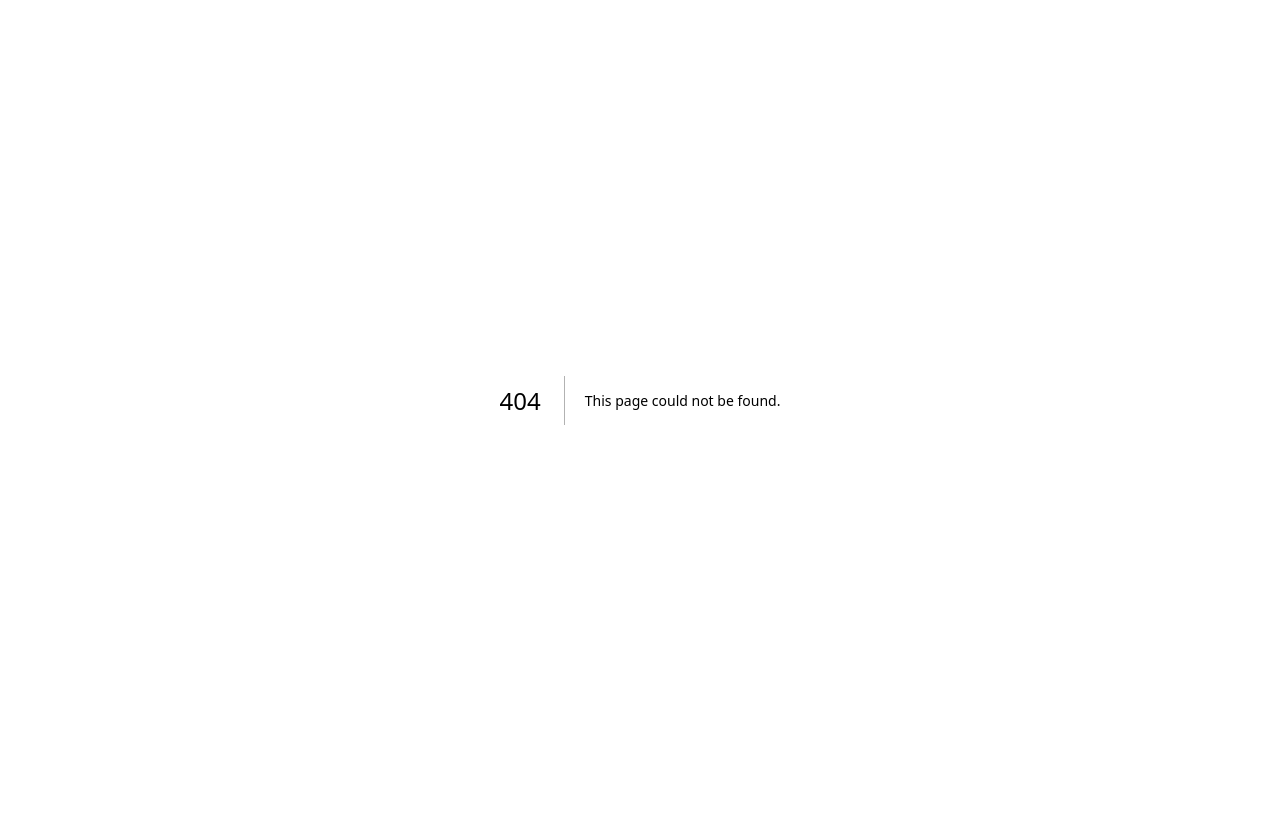
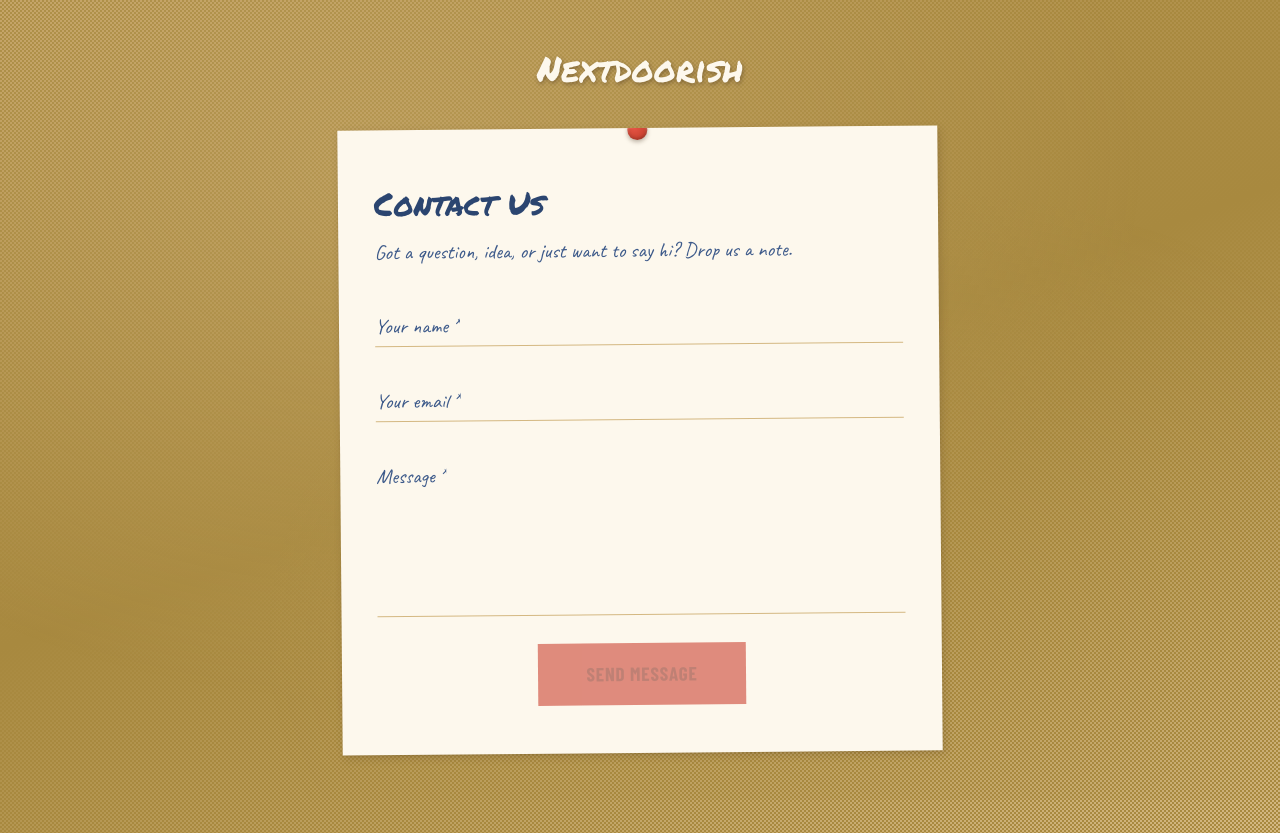
Before and after one commit to AmitKulkarni23/knowthyneighbor, a Next.js app in the folder frontend/: page /contact in a window 1280 px wide. Before the commit this address had no page. Before the commit the page ends 800 px from the top, so only its background shows below. Built offline with nearby package versions, Linux system fonts and the light colour scheme.

Commit message:
Add Contact Us page and Edge Function. Uses Resend to forward visitor messages to the app owner's email.

```diff
--- /dev/null
+++ b/frontend/src/app/contact/page.tsx
@@ -0,0 +1,152 @@
+'use client';
+
+import { useState } from 'react';
+import { useRouter } from 'next/navigation';
+import Box from '@mui/material/Box';
+import Card from '@mui/material/Card';
+import Typography from '@mui/material/Typography';
+import TextField from '@mui/material/TextField';
+import Button from '@mui/material/Button';
+import Alert from '@mui/material/Alert';
+import { boardBgSx, paperCardSx, pinRedSx, ctaButtonSx } from '@/styles/board';
+import { createSupabaseClient } from '@/config/supabase';
+
+export default function ContactPage() {
+  const router = useRouter();
+  const [name, setName] = useState('');
+  const [email, setEmail] = useState('');
+  const [message, setMessage] = useState('');
+  const [sending, setSending] = useState(false);
+  const [result, setResult] = useState<{ type: 'success' | 'error'; text: string } | null>(null);
+
+  const canSubmit = name.trim() && email.trim() && message.trim() && !sending;
+
+  const handleSubmit = async (e: React.FormEvent) => {
+    e.preventDefault();
+    if (!canSubmit) return;
+
+    setSending(true);
+    setResult(null);
+
+    try {
+      const supabase = createSupabaseClient();
+      const { data, error } = await supabase.functions.invoke('contact-us', {
+        body: { name: name.trim(), email: email.trim(), message: message.trim() },
+      });
+
+      if (error) throw error;
+      if (data?.error) throw new Error(data.error);
+
+      setResult({ type: 'success', text: 'Message sent! We\'ll get back to you soon.' });
+      setName('');
+      setEmail('');
+      setMessage('');
+    } catch (err) {
+      const msg = err instanceof Error ? err.message : 'Failed to send message. Please try again.';
+      setResult({ type: 'error', text: msg });
+    } finally {
+      setSending(false);
+    }
+  };
+
+  return (
+    <Box sx={{ ...boardBgSx as object, px: 2, py: 5, pb: 10 }}>
+      <Box sx={{ maxWidth: 600, mx: 'auto', position: 'relative', zIndex: 1 }}>
+        <Typography
+          onClick={() => router.push('/')}
+          sx={{
+            fontFamily: 'var(--font-marker), cursive',
+            fontSize: 'clamp(1.6rem, 4vw, 2.2rem)',
+            color: 'var(--paper)',
+            textShadow: '1px 2px 4px rgba(60, 40, 20, 0.4)',
+            mb: 4,
+            cursor: 'pointer',
+            textAlign: 'center',
+          }}
+        >
+          Nextdoorish
+        </Typography>
+
+        <Card
+          sx={{
+            ...paperCardSx as object,
+            p: { xs: '36px 24px', md: '48px 36px' },
+            transform: 'rotate(-0.5deg)',
+          }}
+        >
+          <Box sx={pinRedSx} />
+
+          <Typography
+            sx={{
+              fontFamily: 'var(--font-marker), cursive',
+              fontSize: 'clamp(1.5rem, 3.5vw, 2rem)',
+              color: 'var(--ink-blue)',
+              mb: 1,
+            }}
+          >
+            Contact Us
+          </Typography>
+          <Typography
+            sx={{
+              fontFamily: 'var(--font-handwriting), cursive',
+              fontSize: '1.3rem',
+              color: 'var(--ink-blue-light)',
+              mb: 3,
+              lineHeight: 1.5,
+            }}
+          >
+            Got a question, idea, or just want to say hi? Drop us a note.
+          </Typography>
+
+          {result && (
+            <Alert severity={result.type} sx={{ mb: 3, borderRadius: 0 }}>
+              {result.text}
+            </Alert>
+          )}
+
+          <Box component="form" onSubmit={handleSubmit} sx={{ display: 'flex', flexDirection: 'column', gap: 2.5 }}>
+            <TextField
+              label="Your name"
+              value={name}
+              onChange={(e) => setName(e.target.value)}
+              required
+              slotProps={{ htmlInput: { maxLength: 100 } }}
+              fullWidth
+            />
+            <TextField
+              label="Your email"
+              type="email"
+              value={email}
+              onChange={(e) => setEmail(e.target.value)}
+              required
+              slotProps={{ htmlInput: { maxLength: 254 } }}
+              fullWidth
+            />
+            <TextField
+              label="Message"
+              value={message}
+              onChange={(e) => setMessage(e.target.value)}
+              required
+              multiline
+              rows={5}
+              slotProps={{ htmlInput: { maxLength: 2000 } }}
+              fullWidth
+            />
+            <Box sx={{ textAlign: 'center', pt: 1 }}>
+              <Button
+                type="submit"
+                disabled={!canSubmit}
+                sx={{
+                  ...ctaButtonSx as object,
+                  opacity: canSubmit ? 1 : 0.6,
+                }}
+              >
+                {sending ? 'Sending...' : 'Send Message'}
+              </Button>
+            </Box>
+          </Box>
+        </Card>
+      </Box>
+    </Box>
+  );
+}
```
Also changed, not shown: frontend/src/app/page.tsx (+21 -0 lines), 1 other file (tests, documents, lock files or other folders).
